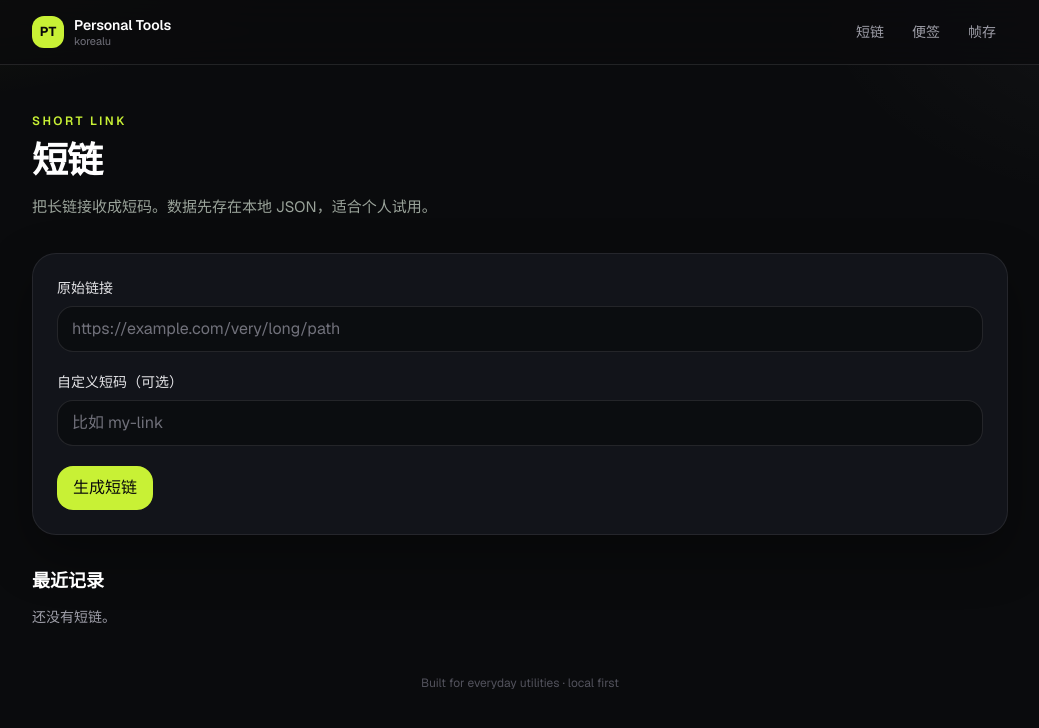
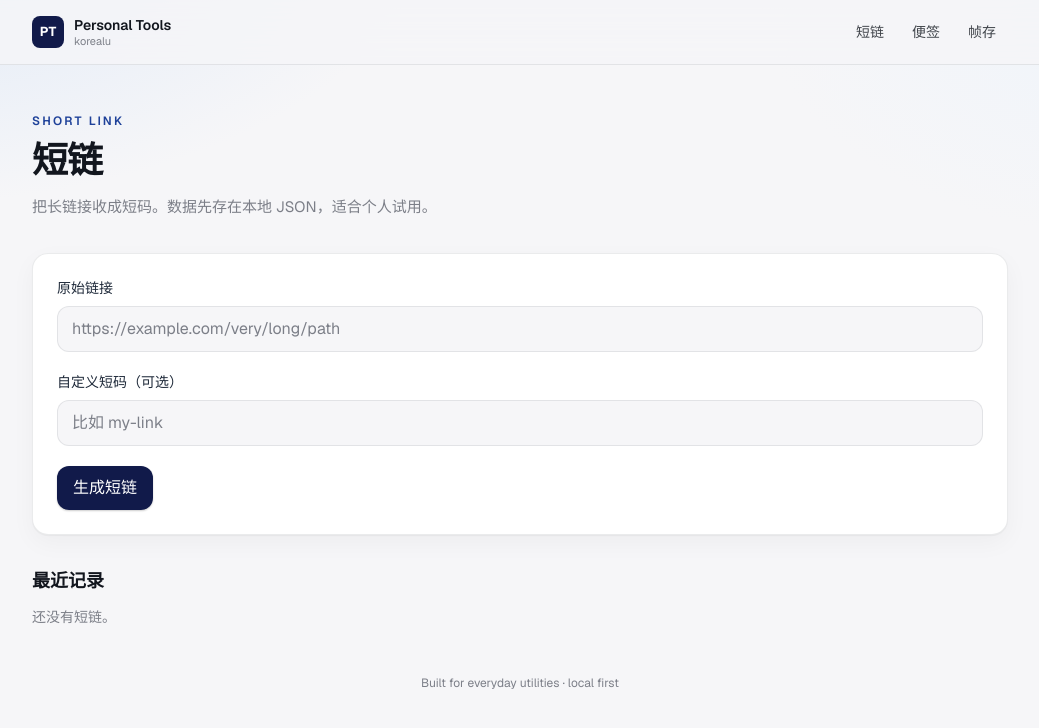
Before and after one commit to luKorea/personal-tools, a Next.js app: page /short-link in a window 1280 px wide. Shown: the top 728 px of the page, without its empty margins (120-1159 px from the left). Built offline with nearby package versions, Linux system fonts and the light colour scheme.

Commit message:
style: restyle theme after Column.com palette
Adopt Column's light gray canvas, navy brand button, and blue link accents
via Tailwind theme tokens across the shell and tool pages.

```diff
--- a/src/app/globals.css
+++ b/src/app/globals.css
@@ -1,13 +1,15 @@
 @import "tailwindcss";
 
+/* Palette adapted from column.com design tokens */
 @theme inline {
-  --color-background: #0a0b0d;
-  --color-foreground: #f4f7f2;
-  --color-panel: #12141a;
-  --color-panel-border: rgb(255 255 255 / 0.08);
-  --color-muted: #9aa39a;
-  --color-lime: #c8f135;
-  --color-lime-soft: rgb(200 241 53 / 0.14);
+  --color-background: #f6f6f8;
+  --color-foreground: #12161e;
+  --color-panel: #ffffff;
+  --color-panel-border: rgb(87 90 100 / 0.12);
+  --color-muted: #7c7f88;
+  --color-brand: #111a4a;
+  --color-brand-soft: #eef4fb;
+  --color-brand-link: #1e4199;
   --font-sans: var(--font-geist-sans);
   --font-mono: var(--font-geist-mono);
 }
@@ -15,8 +17,8 @@
 body {
   @apply min-h-screen bg-background font-sans text-foreground antialiased;
   background-image:
-    radial-gradient(900px 480px at 0% -20%, rgb(200 241 53 / 0.12), transparent 55%),
-    radial-gradient(700px 420px at 100% 0%, rgb(255 255 255 / 0.04), transparent 50%);
+    radial-gradient(1000px 520px at 0% -10%, rgb(212 227 247 / 0.7), transparent 55%),
+    radial-gradient(800px 480px at 100% 0%, rgb(238 244 251 / 0.9), transparent 50%);
 }
 
 input,
@@ -27,5 +29,5 @@ button {
 }
 
 ::selection {
-  @apply bg-lime/30;
+  @apply bg-brand/15;
 }
--- a/src/app/layout.tsx
+++ b/src/app/layout.tsx
@@ -29,12 +29,12 @@ export default function RootLayout({
   return (
     <html lang="zh-CN">
       <body
-        className={`${geistSans.variable} ${geistMono.variable} antialiased text-white`}
+        className={`${geistSans.variable} ${geistMono.variable} antialiased text-foreground`}
         suppressHydrationWarning
       >
         <SiteHeader />
         <main className="mx-auto w-full max-w-5xl px-4 py-8 sm:px-6 sm:py-12">{children}</main>
-        <footer className="mx-auto max-w-5xl px-4 pb-10 text-center text-xs text-zinc-600 sm:px-6">
+        <footer className="mx-auto max-w-5xl px-4 pb-10 text-center text-xs text-muted sm:px-6">
           Built for everyday utilities · local first
         </footer>
       </body>
--- a/src/app/paste/[id]/not-found.tsx
+++ b/src/app/paste/[id]/not-found.tsx
@@ -4,8 +4,8 @@ import { Panel } from "@/components/ui";
 export default function PasteNotFound() {
   return (
     <Panel className="py-12 text-center">
-      <h1 className="text-2xl font-semibold text-white">便签不存在或已过期</h1>
-      <Link href="/paste" className="mt-4 inline-block text-sm font-medium text-lime hover:underline">
+      <h1 className="text-2xl font-semibold text-foreground">便签不存在或已过期</h1>
+      <Link href="/paste" className="mt-4 inline-block text-sm font-medium text-brand-link hover:underline">
         去新建一条
       </Link>
     </Panel>
--- a/src/app/paste/page.tsx
+++ b/src/app/paste/page.tsx
@@ -69,7 +69,7 @@ export default function PastePage() {
               <option value="0">永不过期</option>
             </Select>
           </label>
-          {error ? <p className="text-sm text-rose-400">{error}</p> : null}
+          {error ? <p className="text-sm text-red-600">{error}</p> : null}
           <PrimaryButton type="submit"  disabled={loading}>
             {loading ? "创建中…" : "生成分享链接"}
           </PrimaryButton>
--- a/src/app/short-link/page.tsx
+++ b/src/app/short-link/page.tsx
@@ -98,7 +98,7 @@ export default function ShortLinkPage() {
               placeholder="比如 my-link"
             />
           </label>
-          {error ? <p className="text-sm text-rose-400">{error}</p> : null}
+          {error ? <p className="text-sm text-red-600">{error}</p> : null}
           <PrimaryButton type="submit"  disabled={loading}>
             {loading ? "生成中…" : "生成短链"}
           </PrimaryButton>
@@ -106,9 +106,9 @@ export default function ShortLinkPage() {
       </Panel>
 
       {latest ? (
-        <Panel className="border-lime/25 bg-lime-soft">
-          <p className="text-sm font-medium text-lime">刚生成</p>
-          <p className="mt-2 break-all font-mono text-lg text-white">{shortUrl(latest)}</p>
+        <Panel className="border-brand/15 bg-brand-soft">
+          <p className="text-sm font-medium text-brand-link">刚生成</p>
+          <p className="mt-2 break-all font-mono text-lg text-brand">{shortUrl(latest)}</p>
           <GhostButton type="button" onClick={copyLatest} className="mt-4">
             {copied ? "已复制" : "复制链接"}
           </GhostButton>
@@ -116,22 +116,22 @@ export default function ShortLinkPage() {
       ) : null}
 
       <section className="space-y-3">
-        <h2 className="text-lg font-semibold text-white">最近记录</h2>
+        <h2 className="text-lg font-semibold text-foreground">最近记录</h2>
         {items.length === 0 ? (
-          <p className="text-sm text-zinc-400">还没有短链。</p>
+          <p className="text-sm text-muted">还没有短链。</p>
         ) : (
           <ul className="space-y-3">
             {items.slice(0, 20).map((item) => (
-              <li key={item.code} className="rounded-2xl border border-white/10 bg-black/25 px-4 py-3.5">
+              <li key={item.code} className="rounded-2xl border border-panel-border bg-background px-4 py-3.5">
                 <div className="flex flex-wrap items-center justify-between gap-2">
-                  <a className="font-mono text-sm font-medium text-lime hover:underline" href={`/s/${item.code}`}>
+                  <a className="font-mono text-sm font-medium text-brand-link hover:underline" href={`/s/${item.code}`}>
                     /s/{item.code}
                   </a>
-                  <span className="rounded-full bg-white/5 px-2.5 py-1 text-xs text-zinc-400">
+                  <span className="rounded-full bg-white/5 px-2.5 py-1 text-xs text-muted">
                     {item.hits} 次访问
                   </span>
                 </div>
-                <p className="mt-1.5 truncate text-sm text-zinc-400">{item.url}</p>
+                <p className="mt-1.5 truncate text-sm text-muted">{item.url}</p>
               </li>
             ))}
           </ul>
--- a/src/components/SiteHeader.tsx
+++ b/src/components/SiteHeader.tsx
@@ -8,15 +8,15 @@ const links = [
 
 export function SiteHeader() {
   return (
-    <header className="sticky top-0 z-20 border-b border-white/10 bg-background/80 backdrop-blur-xl">
+    <header className="sticky top-0 z-20 border-b border-panel-border bg-background/80 backdrop-blur-xl">
       <div className="mx-auto flex h-16 max-w-5xl items-center justify-between px-4 sm:px-6">
         <Link href="/" className="flex items-center gap-2.5">
-          <span className="inline-flex h-8 w-8 items-center justify-center rounded-xl bg-lime text-[13px] font-bold text-zinc-950">
+          <span className="inline-flex h-8 w-8 items-center justify-center rounded-lg bg-brand text-[13px] font-bold text-white">
             PT
           </span>
           <div className="leading-tight">
-            <div className="text-sm font-semibold text-white">Personal Tools</div>
-            <div className="text-[11px] text-zinc-500">korealu</div>
+            <div className="text-sm font-semibold text-foreground">Personal Tools</div>
+            <div className="text-[11px] text-muted">korealu</div>
           </div>
         </Link>
         <nav className="flex items-center gap-1 text-sm">
@@ -27,7 +27,7 @@ export function SiteHeader() {
                 href={link.href}
                 target="_blank"
                 rel="noreferrer"
-                className="rounded-full px-3 py-1.5 text-zinc-400 transition hover:bg-white/5 hover:text-lime"
+                className="rounded-lg px-3 py-1.5 font-medium text-foreground/80 transition hover:bg-black/5 hover:text-brand-link"
               >
                 {link.label}
               </a>
@@ -35,7 +35,7 @@ export function SiteHeader() {
               <Link
                 key={link.href}
                 href={link.href}
-                className="rounded-full px-3 py-1.5 text-zinc-400 transition hover:bg-white/5 hover:text-lime"
+                className="rounded-lg px-3 py-1.5 font-medium text-foreground/80 transition hover:bg-black/5 hover:text-brand-link"
               >
                 {link.label}
               </Link>
--- a/src/components/ui.tsx
+++ b/src/components/ui.tsx
@@ -17,9 +17,9 @@ export function PageHero({
   return (
     <section className="space-y-3">
       {eyebrow ? (
-        <p className="text-xs font-semibold uppercase tracking-[0.2em] text-lime">{eyebrow}</p>
+        <p className="text-xs font-semibold uppercase tracking-[0.18em] text-brand-link">{eyebrow}</p>
       ) : null}
-      <h1 className="text-3xl font-semibold tracking-tight text-white sm:text-4xl">{title}</h1>
+      <h1 className="text-3xl font-semibold tracking-tight text-foreground sm:text-4xl">{title}</h1>
       <p className="max-w-2xl text-[15px] leading-7 text-muted">{description}</p>
     </section>
   );
@@ -34,7 +34,7 @@ export function Panel({
 }) {
   return (
     <div
-      className={`rounded-3xl border border-panel-border bg-panel p-5 shadow-[0_20px_50px_rgba(0,0,0,0.35)] sm:p-6 ${className}`}
+      className={`rounded-2xl border border-panel-border bg-panel p-5 shadow-[0_1px_1px_rgba(0,0,0,0.04),0_8px_24px_rgba(18,22,30,0.04)] sm:p-6 ${className}`}
     >
       {children}
     </div>
@@ -42,11 +42,11 @@ export function Panel({
 }
 
 export function Label({ children }: { children: React.ReactNode }) {
-  return <span className="mb-2 block text-sm font-medium text-zinc-200">{children}</span>;
+  return <span className="mb-2 block text-sm font-medium text-gray-800">{children}</span>;
 }
 
 const fieldClass =
-  "w-full rounded-2xl border border-white/10 bg-black/35 px-3.5 py-2.5 text-[15px] text-white outline-none transition placeholder:text-zinc-500 focus:border-lime focus:ring-4 focus:ring-lime-soft";
+  "w-full rounded-xl border border-panel-border bg-background px-3.5 py-2.5 text-[15px] text-foreground outline-none transition placeholder:text-muted focus:border-brand focus:bg-white focus:ring-4 focus:ring-brand-soft";
 
 export function TextInput(props: InputHTMLAttributes<HTMLInputElement>) {
   return <input {...props} className={`${fieldClass} ${props.className || ""}`} />;
@@ -67,7 +67,7 @@ export function PrimaryButton({
   return (
     <button
       {...props}
-      className={`inline-flex items-center justify-center rounded-2xl bg-lime px-4 py-2.5 text-sm font-semibold text-zinc-950 transition hover:brightness-110 disabled:cursor-not-allowed disabled:opacity-50 ${className}`}
+      className={`inline-flex items-center justify-center rounded-xl bg-brand px-4 py-2.5 text-sm font-semibold text-white shadow-[0_1px_2px_rgba(0,0,0,0.2)] transition hover:bg-[#1b2d70] disabled:cursor-not-allowed disabled:opacity-50 ${className}`}
     />
   );
 }
@@ -76,7 +76,7 @@ export function GhostButton(props: ButtonHTMLAttributes<HTMLButtonElement>) {
   return (
     <button
       {...props}
-      className={`inline-flex items-center justify-center rounded-2xl border border-white/12 bg-white/5 px-3.5 py-2 text-sm font-medium text-zinc-100 transition hover:bg-white/10 ${props.className || ""}`}
+      className={`inline-flex items-center justify-center rounded-xl border border-panel-border bg-white/70 px-3.5 py-2 text-sm font-medium text-foreground shadow-sm transition hover:bg-white ${props.className || ""}`}
     />
   );
 }
```
Also changed, not shown: src/app/paste/[id]/page.tsx (+4 -4 lines), src/components/ToolCard.tsx (+6 -6 lines).
